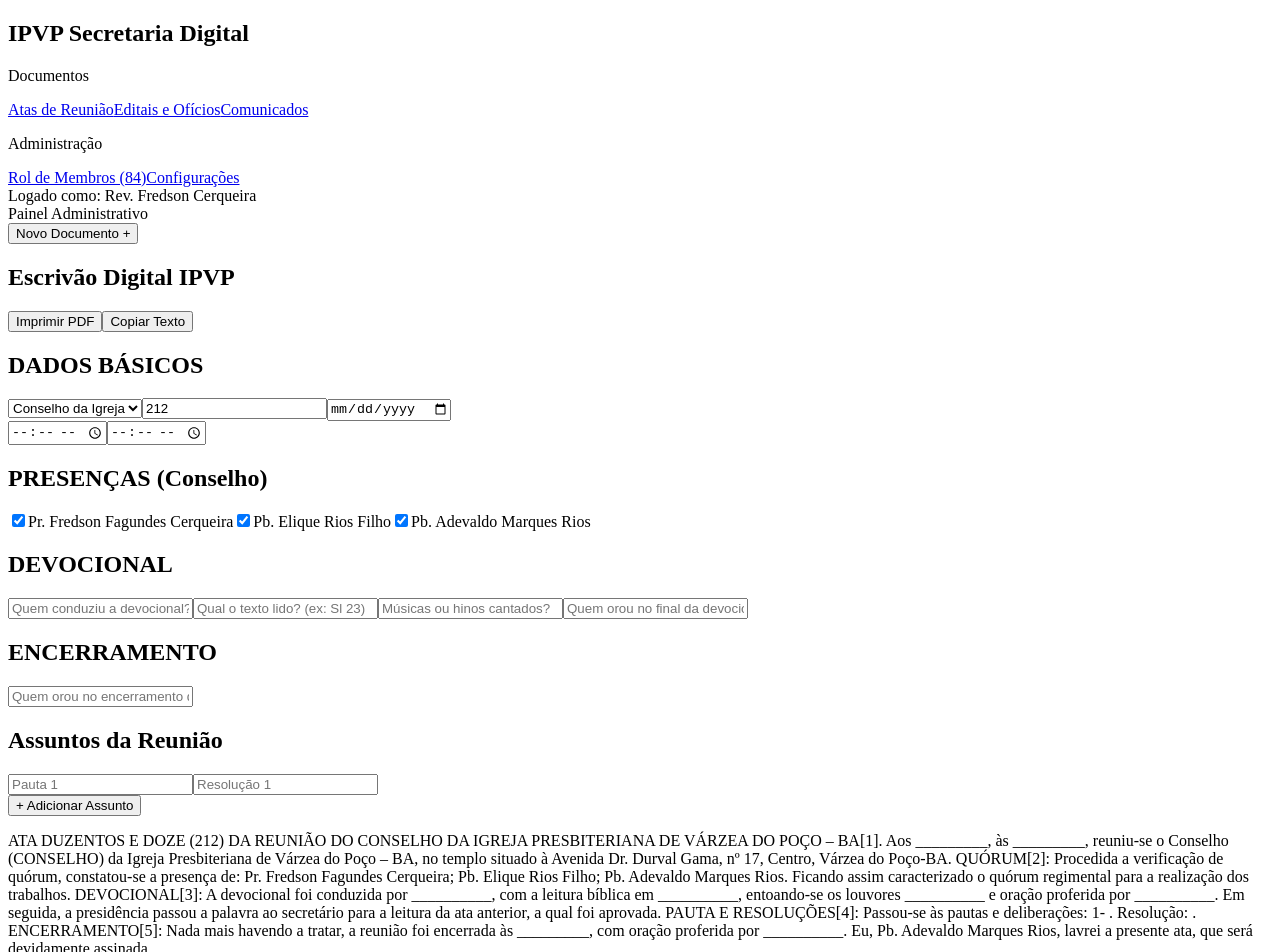
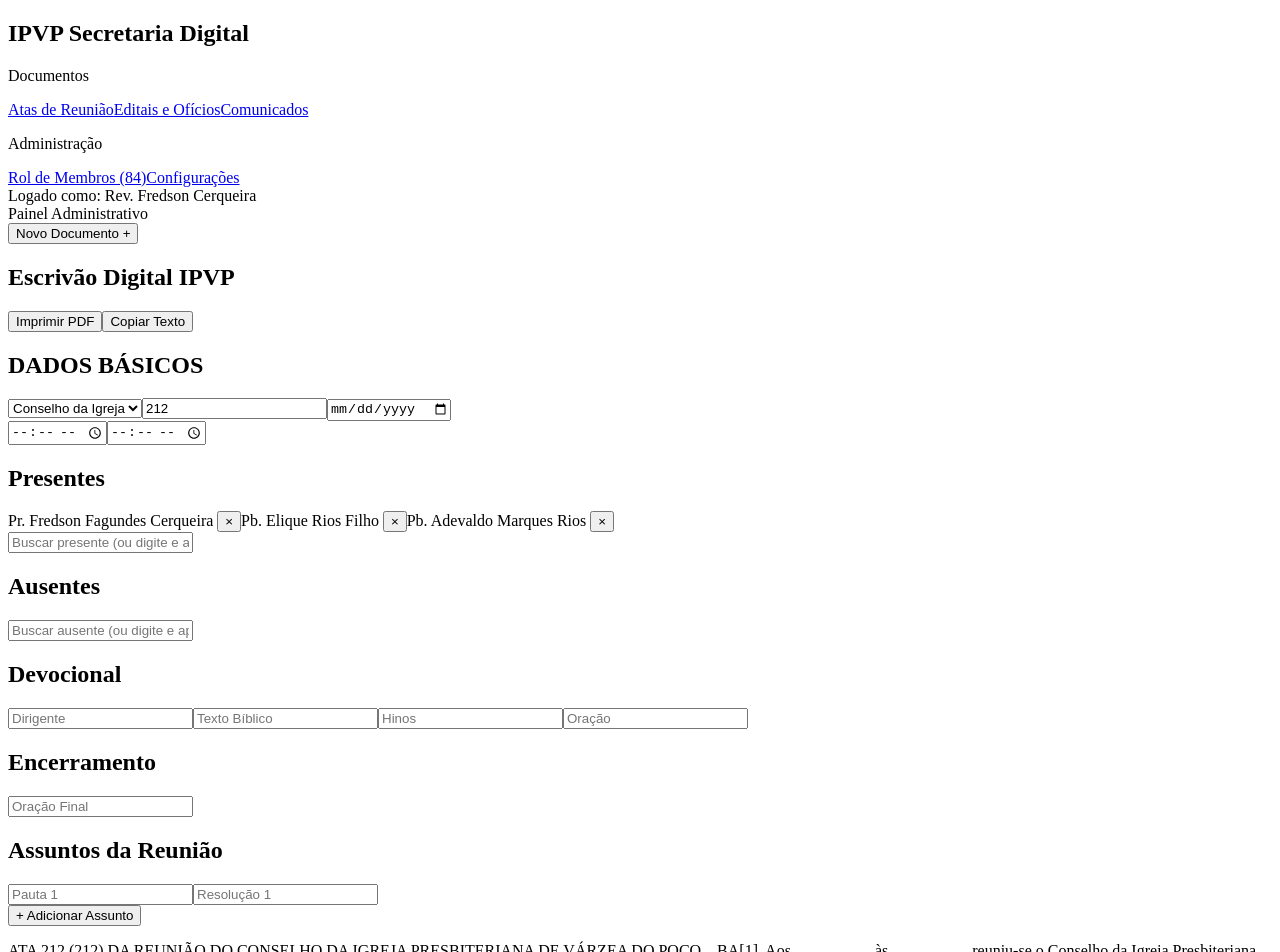
Before and after one commit to fredsonfagundesmairi-oss/IPVPCONSELHO, a Next.js app: page /secretaria/atas in a window 1280 px wide. Shown: the top 952 px of the page. Built offline with nearby package versions, Linux system fonts and the light colour scheme.

Commit message:
Update page.tsx

```diff
--- a/src/app/secretaria/atas/page.tsx
+++ b/src/app/secretaria/atas/page.tsx
@@ -2,18 +2,14 @@
 
 import { useState, useEffect } from 'react';
 
-// Funções para conversão por extenso
+// Conversão por extenso
 const numeroParaExtenso = (n: number, feminino = false) => {
   const unidades = ["zero", feminino ? "uma" : "um", feminino ? "duas" : "dois", "três", "quatro", "cinco", "seis", "sete", "oito", "nove"];
   const dezenas = ["", "dez", "vinte", "trinta", "quarenta", "cinquenta", "sessenta", "setenta", "oitenta", "noventa"];
-  const especiais = ["dez", "onze", "doze", "treze", "quatorze", "quinze", "dezesseis", "dezessete", "dezoito", "dezenove"];
-  const centenas = ["", "cento", feminino ? "duzentas" : "duzentos", feminino ? "trezentas" : "trezentos", feminino ? "quatrocentas" : "quatrocentos", feminino ? "quinhentas" : "quinhentos", feminino ? "seiscentas" : "seiscentos", feminino ? "setecentas" : "setecentas", feminino ? "oitocentas" : "oitocentas", feminino ? "novecentas" : "novecentas"];
-
-  if (n === 100) return "cem";
+  const centenas = ["", "cento", feminino ? "duzentas" : "duzentos", "trezentos", "quatrocentos", "quinhentos", "seiscentos", "setecentos", "oitocentos", "novecentos"];
   if (n < 10) return unidades[n];
-  if (n >= 10 && n < 20) return especiais[n - 10];
+  if (n < 20) return ["dez", "onze", "doze", "treze", "quatorze", "quinze", "dezesseis", "dezessete", "dezoito", "dezenove"][n - 10];
   if (n < 100) return dezenas[Math.floor(n / 10)] + (n % 10 !== 0 ? " e " + unidades[n % 10] : "");
-  if (n < 1000) return centenas[Math.floor(n / 100)] + (n % 100 !== 0 ? " e " + numeroParaExtenso(n % 100, feminino) : "");
   return n.toString();
 };
 
@@ -27,10 +23,24 @@ const dataPorExtenso = (dataStr: string) => {
 const horaPorExtenso = (horaStr: string) => {
   if (!horaStr) return "_________";
   const [h, m] = horaStr.split(':').map(Number);
-  const horaExt = numeroParaExtenso(h, true);
-  const minExt = m > 0 ? ` e ${numeroParaExtenso(m)} minutos` : '';
-  return `${horaExt} hora${h !== 1 ? 's' : ''}${minExt}`;
+  return `${numeroParaExtenso(h, true)} hora${h !== 1 ? 's' : ''}${m > 0 ? ' e ' + numeroParaExtenso(m) + ' minutos' : ''}`;
 };
+
+// Rol Geral de Membros da IPVP
+const membrosIgreja = [
+  "Adeílda Gomes de Oliveira", "Adevaldo Marques Rios", "Agnaldo Vieira de Sá", "Alzerita Santos de Souza",
+  "Antônio Jacinto Filho", "Antônio Rios dos Santos", "Berenalva Souza Rios Nascimento", "Bereni Lopes Rios",
+  "Berenice Maria da Silva Lopes", "Bernadet Araújo da Silva", "Carlito de Oliveira Cunha", "Dalva Cerqueira Silva Matos",
+  "Debura Rios Ribeiro", "Diana Rios Alves Fagundes", "Edelice Lopes da Silva", "Elida Suzart Lima", "Elique Rios Filho",
+  "Elisa Silva Silva Sena", "Elizânia Gonçalves da Silva Rios", "Euflorsina da Cunha Oliveira", "Evangelina de Oliveira Santos",
+  "Evanuzia Santos dos Reis", "Fabiana de Carvalho Barbosa", "Gehanne de Matos Rios", "Gildete Souza Rios",
+  "Guilherina Barbosa Costa", "HELOISA BARBOSA DA SILVA", "Iara Silva Sena", "Imarcélia Lima Rios", "Iraci Maria de Matos Rios",
+  "Iradã Rios de Abreu", "Irandir da Silva Rios", "Ivoneide Sousa Rios Oliveira", "Izabel Mota de Sousa Cunha",
+  "Joseane da Silva Souza", "José de Oliveira Cunha", "José dos Santos Oliveira", "Jucineide Rios Oliveira",
+  "Jucirene Lopes da Silva Cunha", "Leonídio Ferreira dos Santos", "Maria Betina Cunha Franco", "Marilene Goncalves da Silva",
+  "Meire da Silva Almeida Evangelista", "Milton Pereira Rios", "Pb. Adevaldo Marques Rios", "Pb. Elique Rios Filho",
+  "Pr. Fredson Fagundes Cerqueira", "Robério Araújo Evangelista", "Thayz Mota Cunha Franco", "Uriel da Silva Cunha"
+].sort();
 
 export default function SecretariaDigital() {
   const [sociedade, setSociedade] = useState('Conselho');
@@ -39,67 +49,71 @@ export default function SecretariaDigital() {
   const [horaInício, setHoraInício] = useState('');
   const [horaFim, setHoraFim] = useState('');
 
-  // Estrutura de dados
-  const configuracoes = {
-    Conselho: {
-      nome: "Conselho",
-      endereco: "Avenida Dr. Durval Gama, nº 17, Centro, Várzea do Poço-BA",
-      secretario: "Pb. Adevaldo Marques Rios",
-      membros: ["Pr. Fredson Fagundes Cerqueira", "Pb. Elique Rios Filho", "Pb. Adevaldo Marques Rios"],
-      autoMarcar: true
-    },
-    UPH: {
-      nome: "União Presbiteriana de Homens",
-      endereco: "Avenida Dr. Durval Gama, nº 17, Centro, Várzea do Poço-BA",
-      secretario: "Adevaldo Marques Rios",
-      membros: ["José dos Santos Oliveira", "Robério Araújo Evangelista", "Adevaldo Marques Rios", "Elique Rios Filho", "Antônio Rios dos Santos"],
-      autoMarcar: true
-    },
-    SAF: {
-      nome: "Sociedade Auxiliadora Feminina",
-      endereco: "Avenida Dr. Durval Gama, nº 17, Centro, Várzea do Poço-BA",
-      secretario: "Jucirene Lopes da Silva Cunha",
-      membros: ["Iradã Rios de Abreu", "Thayz Mota Cunha Franco", "Jucirene Lopes da Silva Cunha", "Elizânia Gonçalves da Silva Rios", "Izabel Mota de Sousa Cunha"],
-      autoMarcar: false
-    }
-  };
+  // Estados das listas em formato de Array ("Etiquetas")
+  const [presentes, setPresentes] = useState<string[]>([]);
+  const [ausentes, setAusentes] = useState<string[]>([]);
 
-  const [presentes, setPresentes] = useState<string[]>([]);
+  // Termos de busca digitados
+  const [buscaPres, setBuscaPres] = useState('');
+  const [buscaAus, setBuscaAus] = useState('');
 
-  // Novos estados da Devocional
   const [devocionalDirigente, setDevocionalDirigente] = useState('');
   const [devocionalLeitura, setDevocionalLeitura] = useState('');
   const [devocionalLouvor, setDevocionalLouvor] = useState('');
   const [devocionalOracao, setDevocionalOracao] = useState('');
-
   const [pautas, setPautas] = useState(['']);
   const [resolucoes, setResolucoes] = useState(['']);
   const [oracaoFinal, setOracaoFinal] = useState('');
 
+  // Auto-preencher Conselho
   useEffect(() => {
-    const config = configuracoes[sociedade as keyof typeof configuracoes];
-    setPresentes(config.autoMarcar ? config.membros : []);
+    if (sociedade === 'Conselho') {
+      setPresentes(["Pr. Fredson Fagundes Cerqueira", "Pb. Elique Rios Filho", "Pb. Adevaldo Marques Rios"]);
+      setAusentes([]);
+    } else {
+      setPresentes([]);
+      setAusentes([]);
+    }
   }, [sociedade]);
 
+  const addMembro = (tipo: 'pres' | 'aus', nome: string) => {
+    if (!nome.trim()) return;
+    if (tipo === 'pres' && !presentes.includes(nome)) {
+      setPresentes([...presentes, nome]);
+      setBuscaPres('');
+    } else if (tipo === 'aus' && !ausentes.includes(nome)) {
+      setAusentes([...ausentes, nome]);
+      setBuscaAus('');
+    }
+  };
+
+  const removeMembro = (tipo: 'pres' | 'aus', nome: string) => {
+    if (tipo === 'pres') setPresentes(presentes.filter(n => n !== nome));
+    if (tipo === 'aus') setAusentes(ausentes.filter(n => n !== nome));
+  };
+
   const gerarTextoPrincipal = () => {
-    const config = configuracoes[sociedade as keyof typeof configuracoes];
     const numExtenso = numeroParaExtenso(parseInt(numero)).toUpperCase();
     const dataExtenso = dataPorExtenso(data);
     const horaExtenso = horaPorExtenso(horaInício);
-    const horaFimExtenso = horaPorExtenso(horaFim);
 
-    const isSAF = sociedade === 'SAF';
-    const sigla = sociedade === 'Conselho' ? 'CONSELHO' : sociedade;
+    let quorumText = `Procedida a verificação de quórum, constatou-se a presença de: ${presentes.length > 0 ? presentes.join('; ') : '__________'}.`;
+    if (ausentes.length > 0) {
+      quorumText += ` Ausências registradas: ${ausentes.join('; ')}.`;
+    }
 
-    return `ATA ${numExtenso} (${numero}) DA REUNIÃO DO ${sociedade === 'Conselho' ? 'CONSELHO' : sociedade.toUpperCase()} DA IGREJA PRESBITERIANA DE VÁRZEA DO POÇO – BA[1]. Aos ${dataExtenso}, às ${horaExtenso}, reuniu-se o ${config.nome} (${sigla}) da Igreja Presbiteriana de Várzea do Poço – BA, no templo situado à ${config.endereco}. QUÓRUM[2]: Procedida a verificação de quórum, constatou-se a presença de: ${presentes.join('; ')}. Ficando assim caracterizado o quórum regimental para a realização dos trabalhos. DEVOCIONAL[3]: A devocional foi conduzida por ${devocionalDirigente || '__________'}, com a leitura bíblica em ${devocionalLeitura || '__________'}, entoando-se os louvores ${devocionalLouvor || '__________'} e oração proferida por ${devocionalOracao || '__________'}. Em seguida, a presidência passou a palavra ao secretário para a leitura da ata anterior, a qual foi aprovada. PAUTA E RESOLUÇÕES[4]: Passou-se às pautas e deliberações: ${pautas.map((p, i) => `${i + 1}- ${p}. Resolução: ${resolucoes[i]}`).join('; ')}. ENCERRAMENTO[5]: Nada mais havendo a tratar, a reunião foi encerrada às ${horaFimExtenso}, com oração proferida por ${oracaoFinal || '__________'}. Eu, ${config.secretario}, lavrei a presente ata, que será devidamente assinada.`;
+    const secretario = sociedade === 'SAF' ? 'Jucirene Lopes da Silva Cunha' : 'Adevaldo Marques Rios';
+    const cargoSec = sociedade === 'SAF' ? 'Primeira Secretária' : 'Secretário';
+
+    return `ATA ${numExtenso} (${numero}) DA REUNIÃO DO ${sociedade.toUpperCase()} DA IGREJA PRESBITERIANA DE VÁRZEA DO POÇO – BA[1]. Aos ${dataExtenso}, às ${horaExtenso}, reuniu-se o ${sociedade === 'Conselho' ? 'Conselho' : sociedade} da Igreja Presbiteriana de Várzea do Poço – BA, no templo situado à Avenida Dr. Durval Gama, nº 17, Centro. QUÓRUM[2]: ${quorumText} Ficando assim caracterizado o quórum regimental para a realização dos trabalhos. DEVOCIONAL[3]: A devocional foi conduzida por ${devocionalDirigente || '__________'}, com a leitura bíblica em ${devocionalLeitura || '__________'}, entoando-se os louvores ${devocionalLouvor || '__________'} e oração proferida por ${devocionalOracao || '__________'}. Em seguida, a presidência passou a palavra ao secretário para a leitura da ata anterior, a qual foi aprovada. PAUTA E RESOLUÇÕES[4]: Passou-se às pautas e deliberações: ${pautas.map((p, i) => `${i + 1}- ${p}. Resolução: ${resolucoes[i]}`).join('; ')}. ENCERRAMENTO[5]: Nada mais havendo a tratar, a reunião foi encerrada às ${horaPorExtenso(horaFim)}, com oração proferida por ${oracaoFinal || '__________'}. Eu, ${secretario}, ${cargoSec}, lavrei a presente ata, que será devidamente assinada.`;
   };
 
   const gerarRodape = () => {
     return `
 ____________________________________________________
 [1] ATA nº ${numeroParaExtenso(parseInt(numero))} (${numero}) - Número, data e hora da reunião por extenso.
-[2] QUÓRUM - Registro dos presentes e verificação de legalidade.
-[3] DEVOCIONAL - Dirigente, leitura bíblica, louvores e oração.
+[2] QUÓRUM - Registro dos presentes (${numeroParaExtenso(presentes.length)}) e ausências (${numeroParaExtenso(ausentes.length)}).
+[3] DEVOCIONAL - Momento de liturgia, leitura e oração.
 [4] PAUTA E RESOLUÇÕES - Itens discutidos e decisões tomadas.
 [5] ENCERRAMENTO - Horário de término e registro da assinatura.`;
   };
@@ -108,24 +122,23 @@ ____________________________________________________
     <div className="min-h-screen bg-slate-100 p-4 md:p-8 print:p-0 print:bg-white">
       <div className="max-w-5xl mx-auto space-y-6">
 
-        {/* Painel de Edição */}
-        <div className="bg-white p-6 rounded-xl shadow-md border border-slate-200 print:hidden">
-          <div className="flex justify-between items-center mb-6 border-b pb-4 text-black">
+        <div className="bg-white p-6 rounded-xl shadow-md border border-slate-200 print:hidden text-black">
+          <div className="flex justify-between items-center mb-6 border-b pb-4">
             <h1 className="text-xl font-bold">Escrivão Digital IPVP</h1>
             <div className="space-x-2">
-              <button onClick={() => window.print()} className="bg-blue-600 text-white px-4 py-2 rounded-lg hover:bg-blue-700 transition">Imprimir PDF</button>
+              <button onClick={() => window.print()} className="bg-blue-600 text-white px-4 py-2 rounded-lg hover:bg-blue-700">Imprimir PDF</button>
               <button onClick={() => {
                 navigator.clipboard.writeText(gerarTextoPrincipal() + "\n" + gerarRodape());
-                alert("Texto copiado!");
-              }} className="bg-slate-800 text-white px-4 py-2 rounded-lg hover:bg-slate-700 transition">Copiar Texto</button>
+                alert("Ata copiada!");
+              }} className="bg-slate-800 text-white px-4 py-2 rounded-lg hover:bg-slate-700">Copiar Texto</button>
             </div>
           </div>
 
-          <div className="grid grid-cols-1 md:grid-cols-3 gap-6 text-black">
-            {/* Coluna 1: Dados */}
+          <div className="grid grid-cols-1 md:grid-cols-3 gap-6">
+            {/* Coluna 1: Dados Básicos */}
             <div className="space-y-4">
               <h2 className="font-bold text-blue-700 text-xs">DADOS BÁSICOS</h2>
-              <select value={sociedade} onChange={e => setSociedade(e.target.value)} className="w-full p-2 border rounded bg-slate-50">
+              <select value={sociedade} onChange={e => setSociedade(e.target.value)} className="w-full p-2 border rounded font-semibold bg-slate-50">
                 <option value="Conselho">Conselho da Igreja</option>
                 <option value="UPH">UPH - Homens</option>
                 <option value="SAF">SAF - Mulheres</option>
@@ -133,39 +146,84 @@ ____________________________________________________
               <input type="number" value={numero} onChange={e => setNumero(e.target.value)} className="w-full p-2 border rounded" placeholder="Nº da Ata" />
               <input type="date" value={data} onChange={e => setData(e.target.value)} className="w-full p-2 border rounded" />
               <div className="flex gap-2">
-                <input type="time" value={horaInício} onChange={e => setHoraInício(e.target.value)} className="w-1/2 p-2 border rounded" title="Hora de Início" />
-                <input type="time" value={horaFim} onChange={e => setHoraFim(e.target.value)} className="w-1/2 p-2 border rounded" title="Hora de Término" />
+                <input type="time" value={horaInício} onChange={e => setHoraInício(e.target.value)} className="w-1/2 p-2 border rounded" />
+                <input type="time" value={horaFim} onChange={e => setHoraFim(e.target.value)} className="w-1/2 p-2 border rounded" />
               </div>
             </div>
 
-            {/* Coluna 2: Presenças */}
+            {/* Coluna 2: Busca de Presentes e Ausentes */}
             <div className="space-y-4">
-              <h2 className="font-bold text-blue-700 text-xs">PRESENÇAS ({sociedade})</h2>
-              <div className="max-h-48 overflow-y-auto space-y-1 border p-2 rounded">
-                {configuracoes[sociedade as keyof typeof configuracoes].membros.map(m => (
-                  <label key={m} className="flex items-center space-x-2 text-sm">
-                    <input type="checkbox" checked={presentes.includes(m)}
-                      onChange={() => setPresentes(prev => prev.includes(m) ? prev.filter(n => n !== m) : [...prev, m])} />
-                    <span>{m}</span>
-                  </label>
-                ))}
+              {/* PRESENTES */}
+              <div className="bg-blue-50 p-3 rounded-lg border border-blue-100 relative">
+                <h2 className="font-bold text-blue-800 text-xs uppercase mb-2">Presentes</h2>
+                <div className="flex flex-wrap gap-2 mb-2">
+                  {presentes.map(nome => (
+                    <span key={nome} className="bg-blue-600 text-white text-xs px-2 py-1 rounded-full flex items-center gap-1">
+                      {nome} <button type="button" onClick={() => removeMembro('pres', nome)} className="font-bold hover:text-blue-200">×</button>
+                    </span>
+                  ))}
+                </div>
+                <input
+                  type="text"
+                  value={buscaPres}
+                  onChange={e => setBuscaPres(e.target.value)}
+                  onKeyDown={e => { if(e.key === 'Enter') addMembro('pres', buscaPres); }}
+                  placeholder="Buscar presente (ou digite e aperte Enter)"
+                  className="w-full p-2 text-sm border rounded"
+                />
+                {buscaPres.length >= 3 && (
+                  <ul className="absolute left-0 right-0 mt-1 max-h-40 overflow-y-auto bg-white border shadow-lg z-10 rounded">
+                    {membrosIgreja.filter(m => m.toLowerCase().includes(buscaPres.toLowerCase())).map(m => (
+                      <li key={m} onClick={() => addMembro('pres', m)} className="p-2 text-sm hover:bg-blue-100 cursor-pointer border-b">
+                        {m}
+                      </li>
+                    ))}
+                  </ul>
+                )}
+              </div>
+
+              {/* AUSENTES */}
+              <div className="bg-red-50 p-3 rounded-lg border border-red-100 relative">
+                <h2 className="font-bold text-red-800 text-xs uppercase mb-2">Ausentes</h2>
+                <div className="flex flex-wrap gap-2 mb-2">
+                  {ausentes.map(nome => (
+                    <span key={nome} className="bg-red-500 text-white text-xs px-2 py-1 rounded-full flex items-center gap-1">
+                      {nome} <button type="button" onClick={() => removeMembro('aus', nome)} className="font-bold hover:text-red-200">×</button>
+                    </span>
+                  ))}
+                </div>
+                <input
+                  type="text"
+                  value={buscaAus}
+                  onChange={e => setBuscaAus(e.target.value)}
+                  onKeyDown={e => { if(e.key === 'Enter') addMembro('aus', buscaAus); }}
+                  placeholder="Buscar ausente (ou digite e aperte Enter)"
+                  className="w-full p-2 text-sm border rounded"
+                />
+                {buscaAus.length >= 3 && (
+                  <ul className="absolute left-0 right-0 mt-1 max-h-40 overflow-y-auto bg-white border shadow-lg z-10 rounded">
+                    {membrosIgreja.filter(m => m.toLowerCase().includes(buscaAus.toLowerCase())).map(m => (
+                      <li key={m} onClick={() => addMembro('aus', m)} className="p-2 text-sm hover:bg-red-100 cursor-pointer border-b">
+                        {m}
+                      </li>
+                    ))}
+                  </ul>
+                )}
               </div>
             </div>
 
-            {/* Coluna 3: Devocional e Encerramento */}
+            {/* Coluna 3: Devocional */}
             <div className="space-y-2">
-              <h2 className="font-bold text-blue-700 text-xs">DEVOCIONAL</h2>
-              <input placeholder="Quem conduziu a devocional?" value={devocionalDirigente} onChange={e => setDevocionalDirigente(e.target.value)} className="w-full p-2 border text-sm rounded" />
-              <input placeholder="Qual o texto lido? (ex: Sl 23)" value={devocionalLeitura} onChange={e => setDevocionalLeitura(e.target.value)} className="w-full p-2 border text-sm rounded" />
-              <input placeholder="Músicas ou hinos cantados?" value={devocionalLouvor} onChange={e => setDevocionalLouvor(e.target.value)} className="w-full p-2 border text-sm rounded" />
-              <input placeholder="Quem orou no final da devocional?" value={devocionalOracao} onChange={e => setDevocionalOracao(e.target.value)} className="w-full p-2 border text-sm rounded" />
-
-              <h2 className="font-bold text-blue-700 text-xs mt-4">ENCERRAMENTO</h2>
-              <input placeholder="Quem orou no encerramento da reunião?" value={oracaoFinal} onChange={e => setOracaoFinal(e.target.value)} className="w-full p-2 border text-sm rounded" />
+              <h2 className="font-bold text-blue-700 text-xs uppercase">Devocional</h2>
+              <input placeholder="Dirigente" value={devocionalDirigente} onChange={e => setDevocionalDirigente(e.target.value)} className="w-full p-2 border text-sm rounded" />
+              <input placeholder="Texto Bíblico" value={devocionalLeitura} onChange={e => setDevocionalLeitura(e.target.value)} className="w-full p-2 border text-sm rounded" />
+              <input placeholder="Hinos" value={devocionalLouvor} onChange={e => setDevocionalLouvor(e.target.value)} className="w-full p-2 border text-sm rounded" />
+              <input placeholder="Oração" value={devocionalOracao} onChange={e => setDevocionalOracao(e.target.value)} className="w-full p-2 border text-sm rounded" />
+              <h2 className="font-bold text-blue-700 text-xs mt-4 uppercase">Encerramento</h2>
+              <input placeholder="Oração Final" value={oracaoFinal} onChange={e => setOracaoFinal(e.target.value)} className="w-full p-2 border text-sm rounded" />
             </div>
           </div>
 
-          {/* Seção Inferior: Pautas */}
           <div className="mt-6 text-black border-t pt-4">
              <h2 className="font-bold text-blue-700 text-xs mb-2 uppercase">Assuntos da Reunião</h2>
              {pautas.map((_, i) => (
@@ -182,15 +240,11 @@ ____________________________________________________
           </div>
         </div>
 
-        {/* Visualização da Ata - Estilo Manuscrito */}
+        {/* Visualização da Ata */}
         <div className="bg-white p-12 shadow-2xl min-h-[29.7cm] print:shadow-none print:p-0">
           <div className="text-justify text-[13pt] leading-[1.8] font-serif text-slate-800">
-            <p className="whitespace-pre-wrap">
-              {gerarTextoPrincipal()}
-            </p>
-            <p className="mt-12 text-sm text-slate-500 font-mono italic">
-              {gerarRodape()}
-            </p>
+            <p className="whitespace-pre-wrap">{gerarTextoPrincipal()}</p>
+            <p className="mt-12 text-sm text-slate-500 font-mono italic">{gerarRodape()}</p>
           </div>
         </div>
       </div>
```
